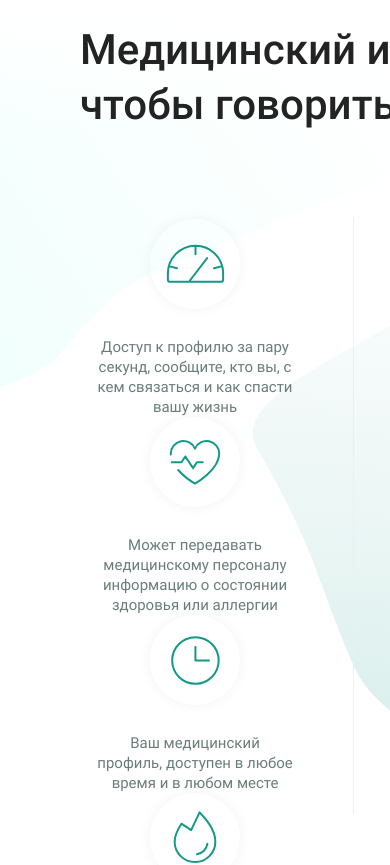
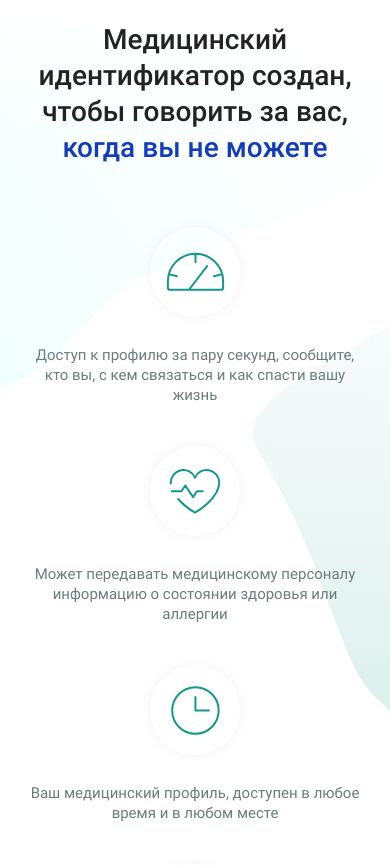
Before and after one commit to el-tumakov/QRepublik, a Next.js app: page / in a window 390 px wide. Shown: the part 1420-2285 px from the top of the page. Built offline with nearby package versions, Linux system fonts and the light colour scheme.

Commit message:
Добавляет мобильную версию для Features

```diff
--- a/components/features/features.js
+++ b/components/features/features.js
@@ -10,18 +10,26 @@ const Features = () => (
       </p>
       <ul className={styles.list}>
         <li className={styles.time}>
+          <p className={styles.description}>
             Доступ к профилю за пару секунд, сообщите, кто вы, с кем связаться и
             как спасти вашу жизнь
+          </p>
         </li>
         <li className={styles.health}>
+          <p className={styles.description}>
             Может передавать медицинскому персоналу информацию о состоянии
             здоровья или аллергии
+          </p>
         </li>
         <li className={styles.accessibility}>
+          <p className={styles.description}>
             Ваш медицинский профиль, доступен в любое время и в любом месте
+          </p>
         </li>
         <li className={styles.information}>
+          <p className={styles.description}>
             Максимально полный набор информации для экстренных служб
+          </p>
         </li>
       </ul>
     </div>
--- a/components/features/features.module.scss
+++ b/components/features/features.module.scss
@@ -55,13 +55,15 @@
 @mixin item {
   position: relative;
 
-  width: 197px;
+  flex-grow: 1;
   padding-top: 118px;
 
   font-size: 15px;
   line-height: 20px;
   text-align: center;
   color: $font-main;
+
+  border-right: 1px solid $border-section;
 
   &::before {
     content: "";
@@ -79,16 +81,14 @@
     box-shadow: 0 0 15px -2px rgba(#000000, 0.07);
   }
 
-  &::after {
-    content: "";
-    position: absolute;
-    top: -2px;
-    right: -60px;
+  @media (max-width: 1099px) {
+    margin-bottom: 50px;
+  }
 
-    width: 1px;
-    height: 201px;
+  @media (max-width: 659px) {
+    margin-bottom: 41px;
 
-    background-color: $border-section;
+    border: none;
   }
 }
 
@@ -122,12 +122,66 @@
 .information {
   @include item;
 
+  border: none;
+
   &::before {
     background-image: url("../../public/images/feature-information.svg");
     background-size: 62px 63px;
   }
+}
 
-  &::after {
-    display: none;
+.description {
+  width: 193px;
+  margin: 0 auto;
+}
+
+@media (max-width: 1099px) {
+  .list {
+    display: grid;
+
+    grid-template-columns: 1fr 1fr;
+  }
+
+  .health {
+    border: none;
+  }
+
+  .slogan {
+    width: 670px;
+
+    font-weight: 500;
+    font-size: 32px;
+    line-height: 45px;
+    color: $font-dark;
   }
 }
+
+@media (max-width: 779px) {
+  .slogan {
+    width: 500px;
+  }
+}
+
+@media (max-width: 659px) {
+  .wrap {
+    padding-right: 24px;
+    padding-left: 24px;
+  }
+
+  .slogan {
+    width: auto;
+
+    font-size: 28px;
+    line-height: 36px;
+    text-align: center;
+  }
+
+  .list {
+    display: block;
+    margin-top: 61px;
+  }
+
+  .description {
+    width: auto;
+  }
+}
```
Lines whose indentation alone changed are shown as unchanged.
